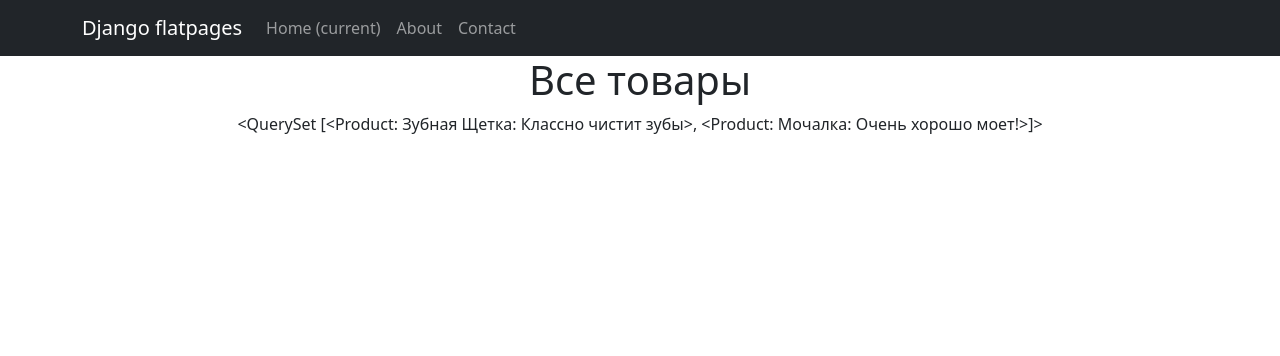
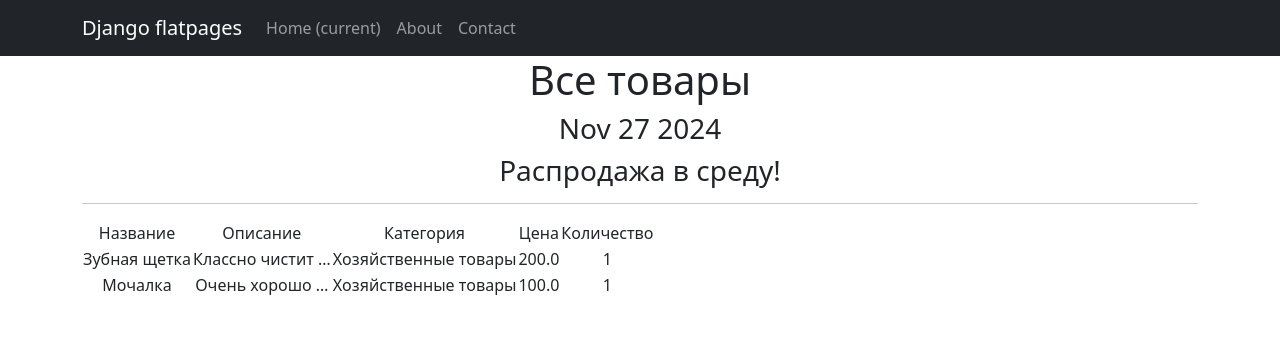
Before and after one commit to IgorVolostnov/Learning_project, a Django app: page /products/ in a window 1280 px wide. Shown: the top 356 px of the page. Run offline with Django 5.2, Linux system fonts and the light colour scheme; data comes from the database, SQL or seed files in the repository; both versions use the stored data as it was after the commit; some libraries are stand-ins or nearby versions.

Commit message:
Commit 202411272144

```diff
--- a/project/simpleapp/views.py
+++ b/project/simpleapp/views.py
@@ -1,20 +1,29 @@
-# Импортируем класс, который говорит нам о том,
-# что в этом представлении мы будем выводить список объектов из БД
+import datetime
+
 from django.views.generic import ListView, DetailView
 from .models import Product
 
 
 class ProductsList(ListView):
-    # Указываем модель, объекты которой мы будем выводить
     model = Product
-    # Поле, которое будет использоваться для сортировки объектов
     ordering = 'name'
-    # Указываем имя шаблона, в котором будут все инструкции о том,
-    # как именно пользователю должны быть показаны наши объекты
     template_name = 'products.html'
-    # Это имя списка, в котором будут лежать все объекты.
-    # Его надо указать, чтобы обратиться к списку объектов в html-шаблоне.
     context_object_name = 'products'
+
+    # Метод get_context_data позволяет нам изменить набор данных,
+    # который будет передан в шаблон.
+    def get_context_data(self, **kwargs):
+        # С помощью super() мы обращаемся к родительским классам
+        # и вызываем у них метод get_context_data с теми же аргументами,
+        # что и были переданы нам.
+        # В ответе мы должны получить словарь.
+        context = super().get_context_data(**kwargs)
+        # К словарю добавим текущую дату в ключ 'time_now'.
+        context['time_now'] = datetime.datetime.now(datetime.timezone.utc)
+        # Добавим ещё одну пустую переменную,
+        # чтобы на её примере рассмотреть работу ещё одного фильтра.
+        context['next_sale'] = "Распродажа в среду!"
+        return context
 
 
 class ProductDetail(DetailView):
--- a/project/templates/flatpages/default.html
+++ b/project/templates/flatpages/default.html
@@ -5,7 +5,10 @@
         <meta name="viewport" content="width=device-width, initial-scale=1, shrink-to-fit=no" />
         <meta name="description" content="" />
         <meta name="author" content="" />
-        <title>Bare - Start Bootstrap Template</title>
+        <title>
+            {% block title %}
+            {% endblock title %}
+        </title>
 
         {% load static %}
         <!-- Core theme CSS (includes Bootstrap)-->
--- a/project/templates/product.html
+++ b/project/templates/product.html
@@ -3,7 +3,7 @@
 
 <!-- Название у нас будет Product -->
 {% block title %}
-Product
+{{ product.name }}
 {% endblock title %}
 
 <!-- В контенте на странице мы выводим сам товар, идентификатор которого был передан в url -->
--- a/project/templates/products.html
+++ b/project/templates/products.html
@@ -1,13 +1,39 @@
-<!--  наследуемся от шаблона default.html, который мы создавали для flatpages -->
 {% extends 'flatpages/default.html' %}
 
-<!-- Название у нас будет products -->
 {% block title %}
-Products
+Товары каталога
 {% endblock title %}
 
-<!-- В контенте на странице мы выводим все товары -->
 {% block content %}
-<h1>Все товары</h1>
-{{ products }}
+   <h1>Все товары</h1>
+   <h3>{{ time_now|date:'M d Y' }}</h3>
+   <!-- Если в переменной next_sale будет None,
+   то выведется указанный в фильтре текст -->
+   <h3> {{ next_sale|default_if_none:"Чуть позже сообщим о распродаже!" }} </h3>
+
+   <hr>
+   {% if products %}
+       <table>
+           <tr>
+               <td>Название</td>
+               <td>Описание</td>
+               <td>Категория</td>
+               <td>Цена</td>
+               <td>Количество</td>
+           </tr>
+
+           {% for product in products %}
+           <tr>
+               <td>{{ product.name }}</td>
+               <td>{{ product.description|truncatewords:2 }}</td>
+               <td>{{ product.category.name }}</td>
+               <td>{{ product.price }}</td>
+               <td>{{ product.quantity }}</td>
+           </tr>
+           {% endfor %}
+
+       </table>
+   {% else %}
+       <h2>Товаров нет!</h2>
+   {% endif %}
 {% endblock content %}
```
Also changed, not shown: project/db.sqlite3, project/simpleapp/templatetags/custom_filters.py (added).
